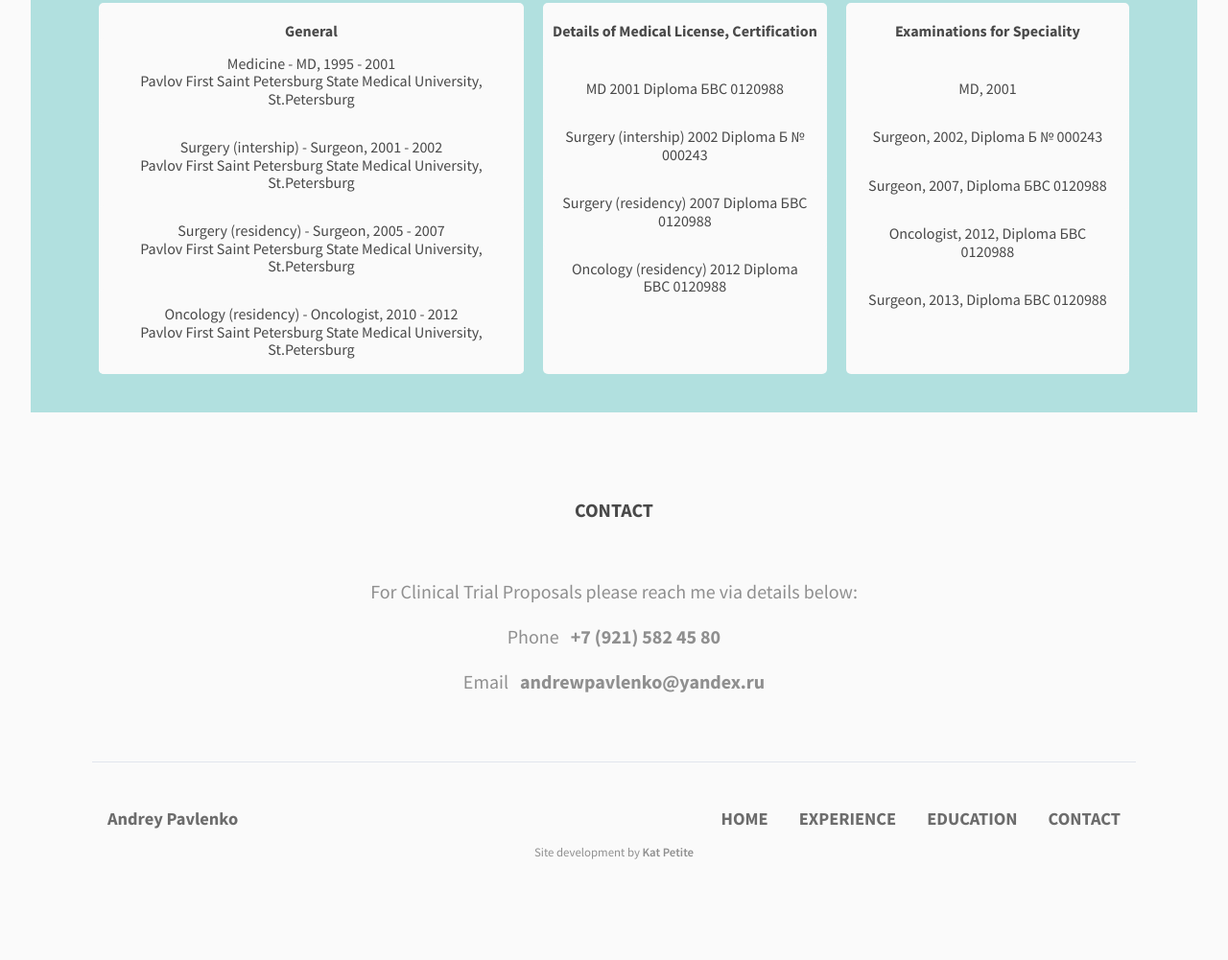
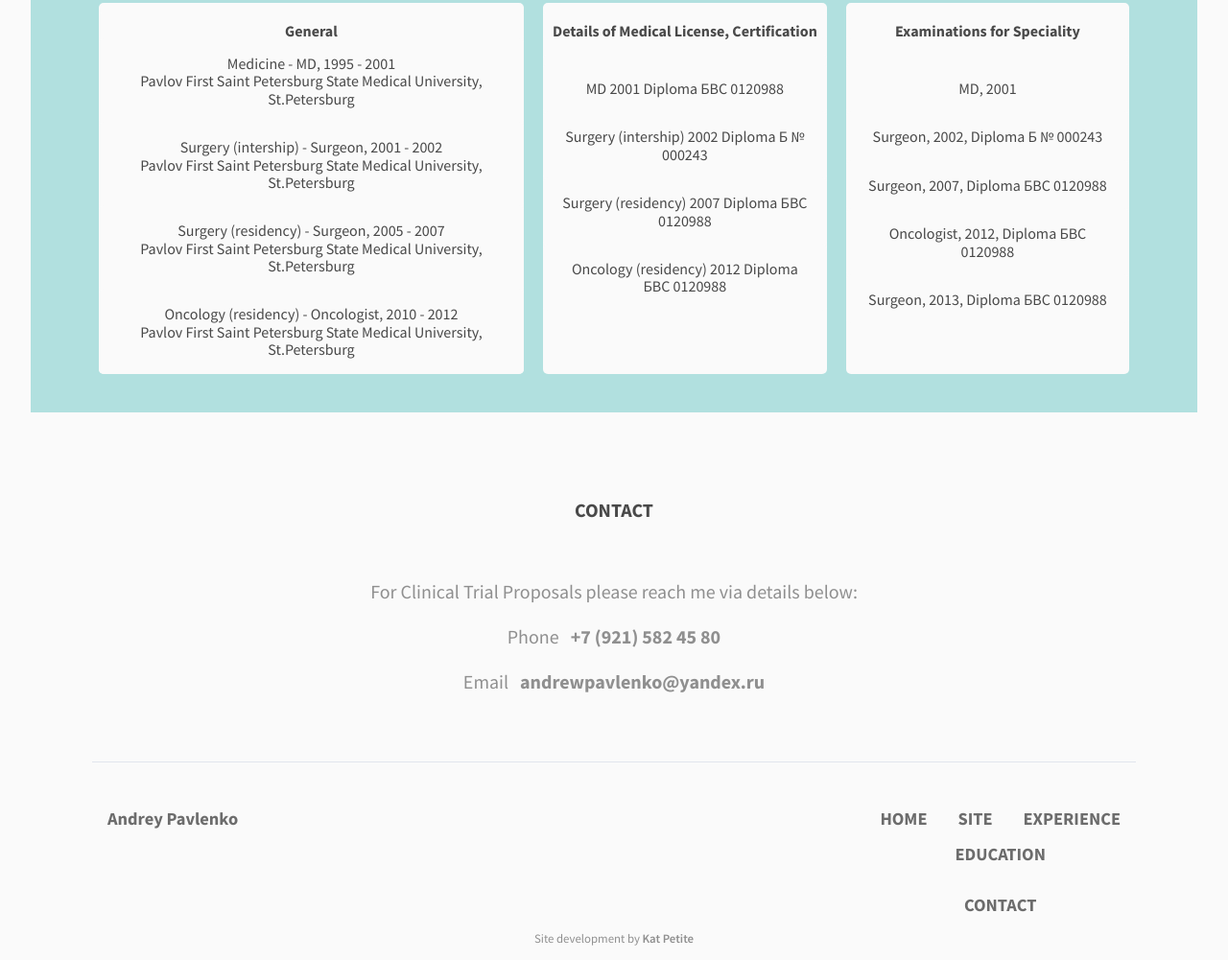
Before and after one commit to k-petite/AndreyPavlenko, a plain HTML site: page index.html in a window 1280 px wide. Shown: the part 1264-2265 px from the top of the page at 96% size. Before the commit the page ends 2174 px from the top, so only its background shows below. Drawn offline with Linux system fonts and the light colour scheme.

Commit message:
Added site section

```diff
--- a/css/styles.css
+++ b/css/styles.css
@@ -366,7 +366,8 @@ color:#e27cd4;
 .footer-nav li:nth-of-type(1),
 .footer-nav li:nth-of-type(2),
 .footer-nav li:nth-of-type(3),
-.footer-nav li:nth-of-type(4){
+.footer-nav li:nth-of-type(4),
+.footer-nav li:nth-of-type(5){
   display:none;
 } /* Hides extra nav links in mobile view */
 
@@ -540,7 +541,7 @@ color:#e27cd4;
 
 
 
-  .footer-nav li:nth-of-type(5){
+  .footer-nav li:nth-of-type(6){
     display:none;
   }
 
@@ -561,7 +562,8 @@ color:#e27cd4;
   .footer-nav li:nth-of-type(1),
   .footer-nav li:nth-of-type(2),
   .footer-nav li:nth-of-type(3),
-  .footer-nav li:nth-of-type(4){
+  .footer-nav li:nth-of-type(4)
+  .footer-nav li:nth-of-type(5){
     text-align:right;
     float:left;
   }
@@ -589,7 +591,8 @@ color:#e27cd4;
   .footer-nav li:nth-of-type(1),
   .footer-nav li:nth-of-type(2),
   .footer-nav li:nth-of-type(3),
-  .footer-nav li:nth-of-type(4){
+  .footer-nav li:nth-of-type(4),
+  .footer-nav li:nth-of-type(5){
     display:initial;
   } /* Shows extra nav links in mobile view */
 
--- a/index.html
+++ b/index.html
@@ -2,7 +2,7 @@
 <html lang="en">
   <head>
     <meta charset="utf-8">
-    <title>Andrey Pavlenko - Oncologist</title>
+    <title>Andrey Pavlenko - Principal Investigator, Oncology</title>
     <meta name="viewport" content="width=device-width, initial-scale=1.0">
     <link rel="stylesheet" href="css/normalize.css">
     <link rel="stylesheet" href="css/styles.css">
@@ -22,6 +22,7 @@
           <h1 class="name">Andrey Pavlenko</h1>
           <ul class="nav">
             <li><a href="#home">HOME</a></li>
+            <li><a href="#base">SITE</a></li>
             <li><a href="#experience">EXPERIENCE</a></li>
             <li><a href="#education">EDUCATION</a></li>
             <li><a href="#contact">CONTACT</a></li>
@@ -181,6 +182,7 @@
               <h1 class="footer-name">Andrey Pavlenko</h1>
               <ul class="nav">
                 <li><a href="#home">HOME</a></li>
+                <li><a href="#base">SITE</a></li>
                 <li><a href="#experience">EXPERIENCE</a></li>
                 <li><a href="#education">EDUCATION</a></li>
                 <li><a href="#contact">CONTACT</a></li>
```
